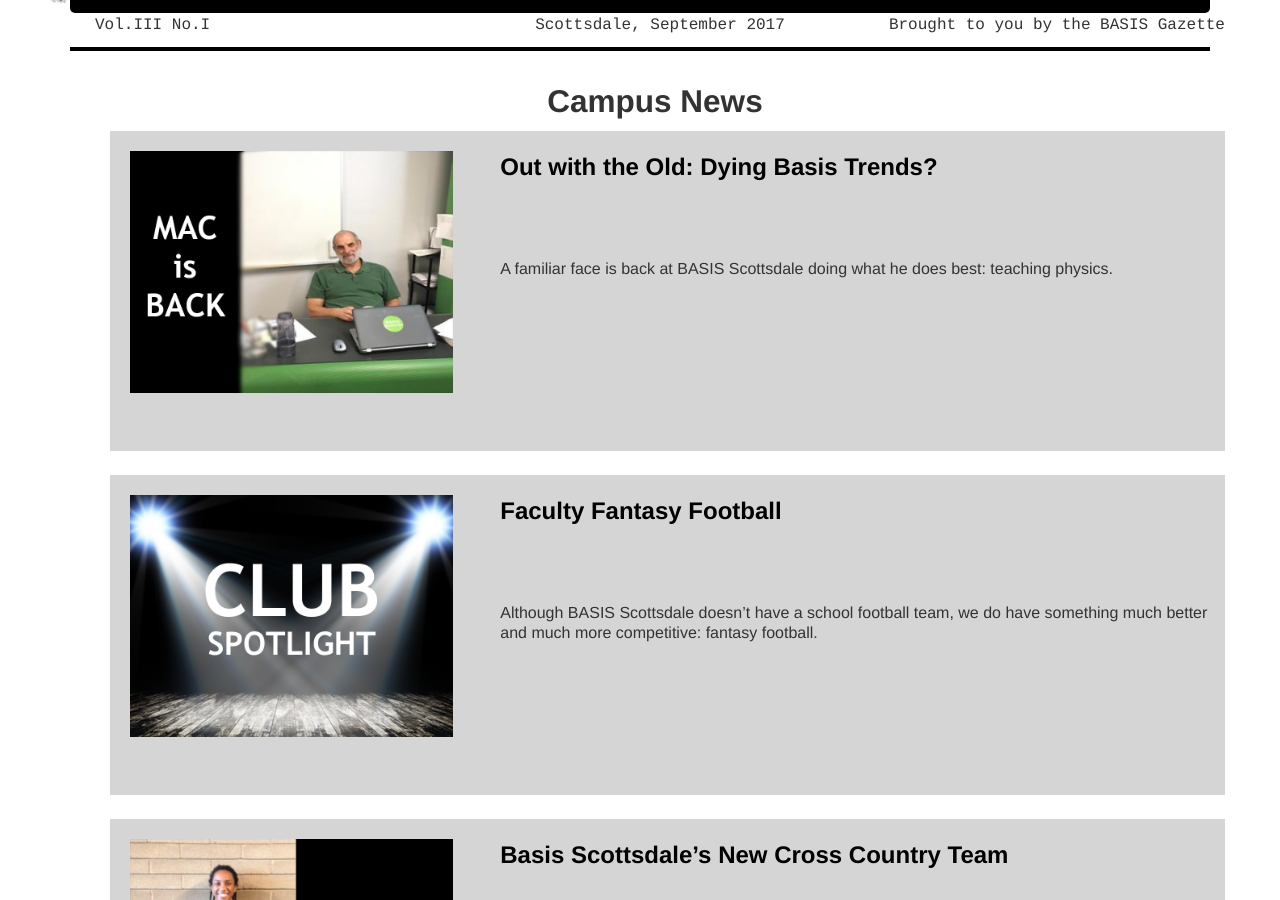
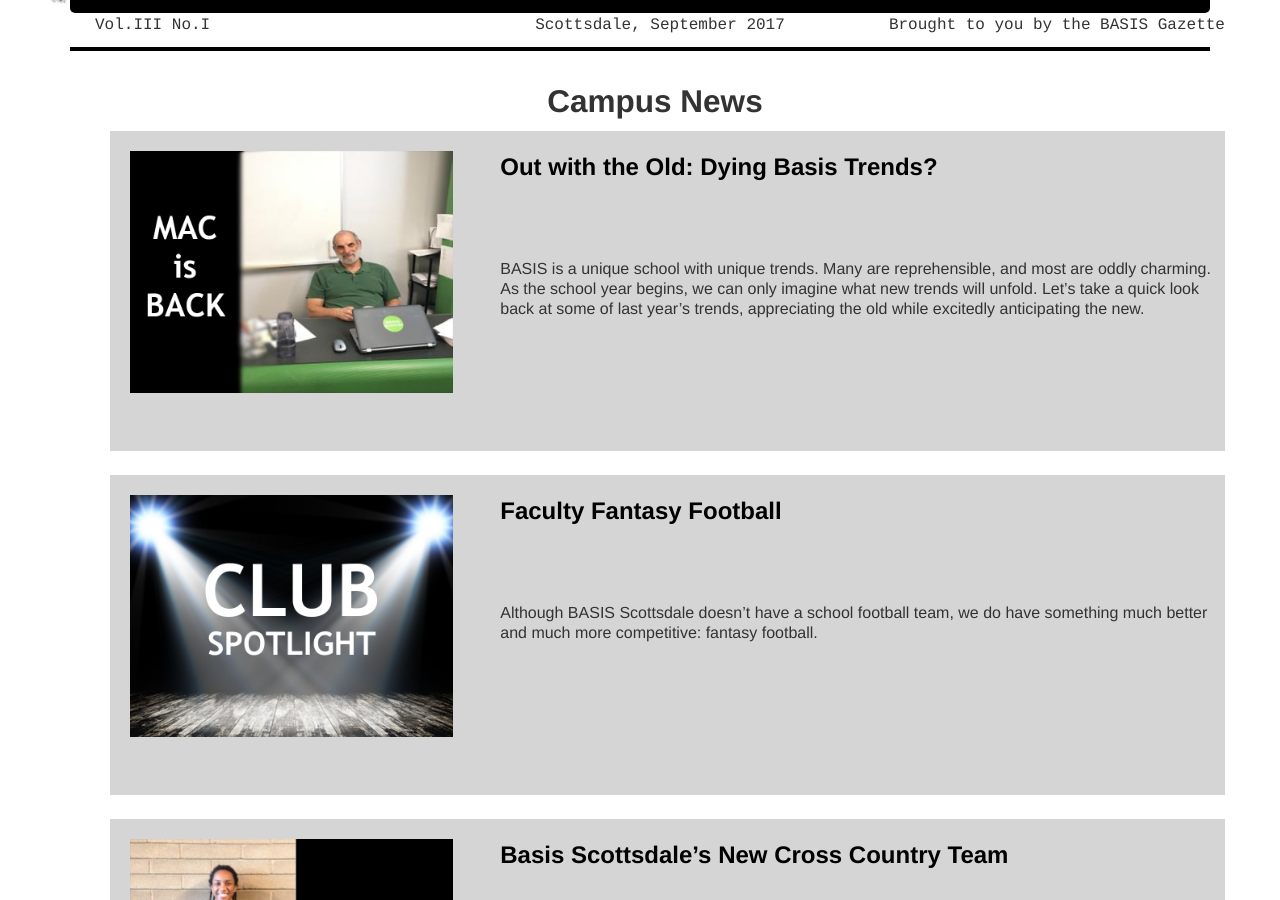
Before and after one commit to Awake99/Awake99.github.io, a Jekyll site: the page built from campus/index.html, in a window 1280 px wide and 900 px high, scrolled down 337 px. Built offline with Jekyll 4.4.1, drawn with Linux system fonts in a browser that asks for light colours; nearby versions of some CDN libraries.

Commit message:
Update 2015-11-09-trends.md

```diff
--- a/campus/_posts/2015-11-09-trends.md
+++ b/campus/_posts/2015-11-09-trends.md
@@ -2,7 +2,7 @@
 layout: article
 image: /img/1.png
 title: "Out with the Old: Dying Basis Trends? "
-excerpt: "A familiar face is back at BASIS Scottsdale doing what he does best: teaching physics."
+excerpt: "BASIS  is a unique school with unique trends. Many are reprehensible, and most are oddly charming. As the school year begins, we can only imagine what new trends will unfold. Let’s take a quick look back at some of last year’s trends, appreciating the old while excitedly anticipating the new."
 ---
 
 <h2>Out with the Old: Dying Basis Trends?</h2>
```
